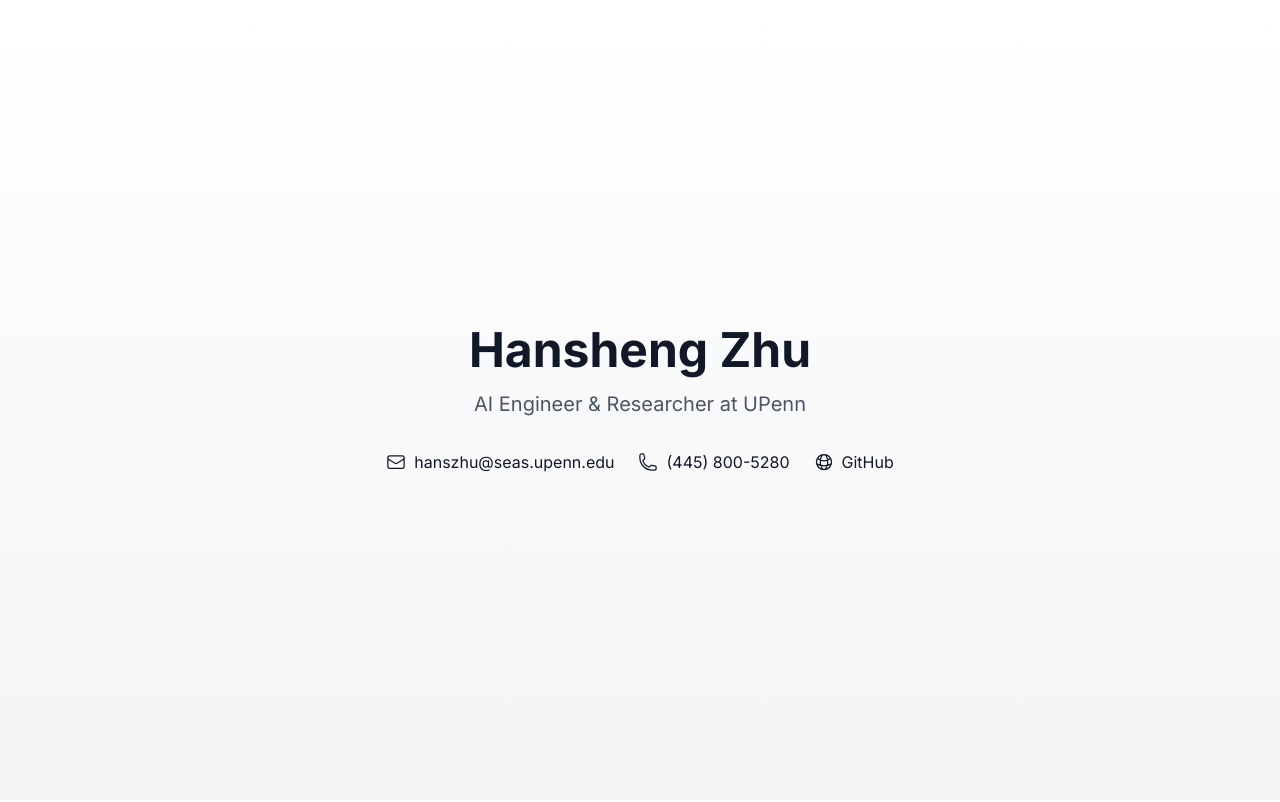
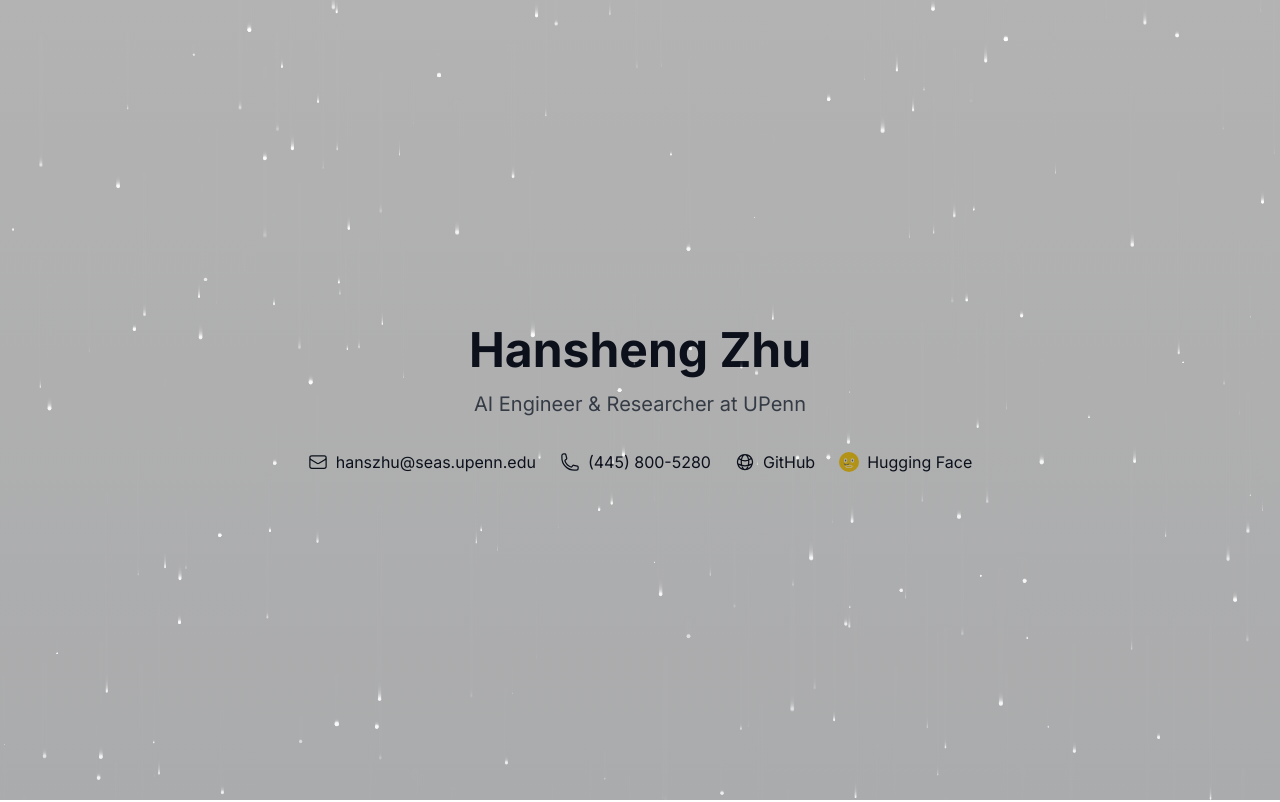
Before and after one commit to hanshengzhu0001/Personal-Website, a Next.js app in the folder personal-website/: page / in a window 1280 px wide. Shown: the top 802 px of the page. Built offline with nearby package versions, Linux system fonts and the light colour scheme.

Commit message:
feat: restore Hugging Face icon, CosmicBackground, AnimatedSection, and PhotoGallery in main page

```diff
--- a/personal-website/src/app/page.tsx
+++ b/personal-website/src/app/page.tsx
@@ -3,13 +3,18 @@
 import React from 'react';
 import { motion } from 'framer-motion';
 import { EnvelopeIcon, PhoneIcon, GlobeAltIcon } from '@heroicons/react/24/outline';
+import CosmicBackground from '../components/CosmicBackground';
+import PhotoGallery from '../components/PhotoGallery';
+import { AnimatedSection } from '../components/AnimatedSection';
 
 export default function Home() {
   return (
     <main className="min-h-screen">
+      <CosmicBackground />
       {/* Hero Section */}
       <section className="min-h-screen flex items-center justify-center bg-gradient-to-b from-white to-gray-100 dark:from-gray-900 dark:to-gray-800">
         <div className="container mx-auto px-4 py-16 text-center">
+          <AnimatedSection>
             <motion.h1
               initial={{ opacity: 0, y: 20 }}
               animate={{ opacity: 1, y: 0 }}
@@ -18,6 +23,8 @@ export default function Home() {
             >
               Hansheng Zhu
             </motion.h1>
+          </AnimatedSection>
+          <AnimatedSection delay={0.2}>
             <motion.p
               initial={{ opacity: 0, y: 20 }}
               animate={{ opacity: 1, y: 0 }}
@@ -26,6 +33,8 @@ export default function Home() {
             >
               AI Engineer & Researcher at UPenn
             </motion.p>
+          </AnimatedSection>
+          <AnimatedSection delay={0.4}>
             <motion.div
               initial={{ opacity: 0, y: 20 }}
               animate={{ opacity: 1, y: 0 }}
@@ -44,7 +53,12 @@ export default function Home() {
                 <GlobeAltIcon className="h-5 w-5" />
                 <span>GitHub</span>
               </a>
+              <a href="https://huggingface.co/hanszhu" target="_blank" rel="noopener noreferrer" className="flex items-center space-x-2 hover:text-yellow-500">
+                <img src="/huggingface.svg" alt="Hugging Face" className="h-5 w-5" />
+                <span>Hugging Face</span>
+              </a>
             </motion.div>
+          </AnimatedSection>
         </div>
       </section>
 
@@ -167,6 +181,8 @@ export default function Home() {
           </div>
         </div>
       </section>
+      {/* Insert PhotoGallery before the research section */}
+      <PhotoGallery />
     </main>
   );
 }
```
Lines whose indentation alone changed are shown as unchanged.
